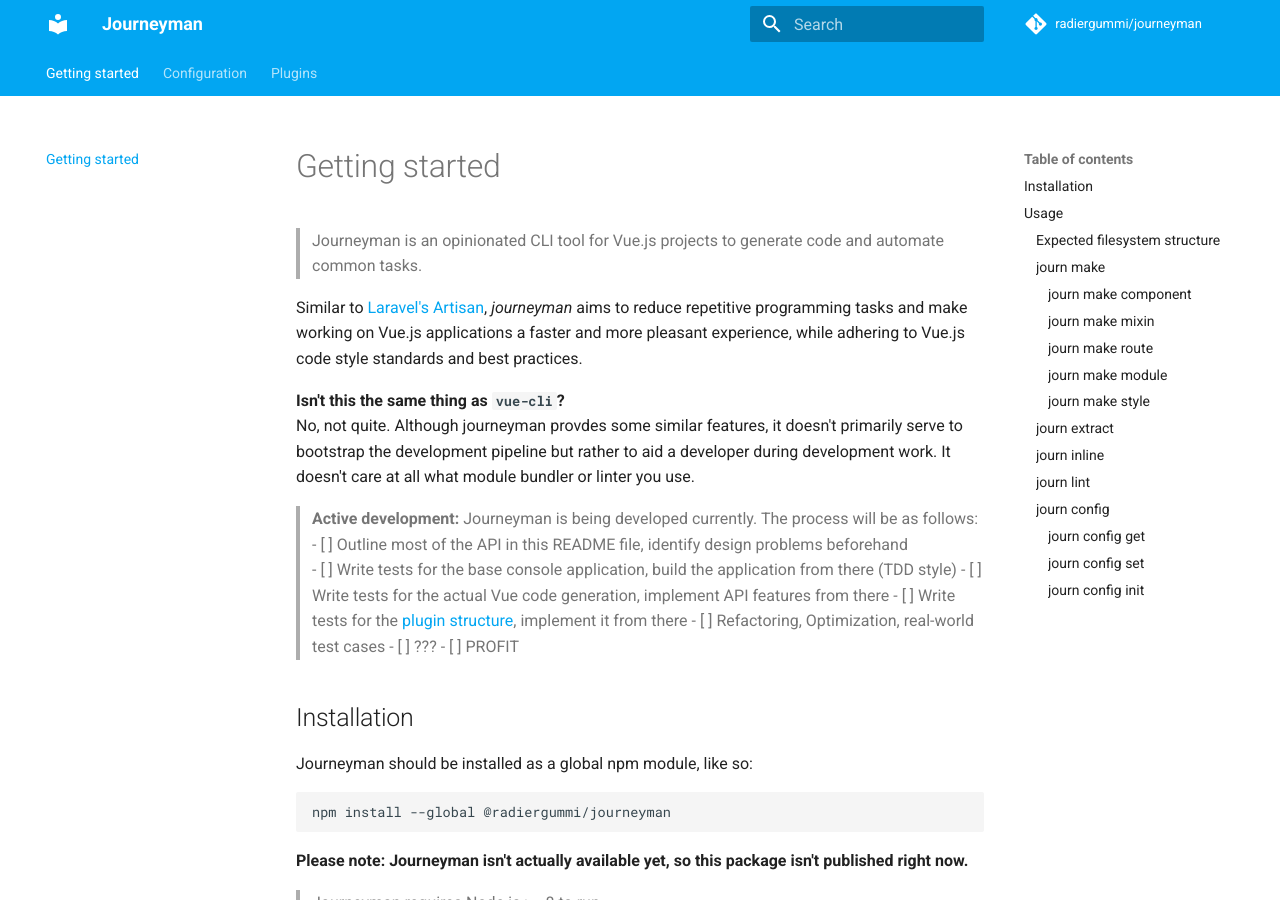
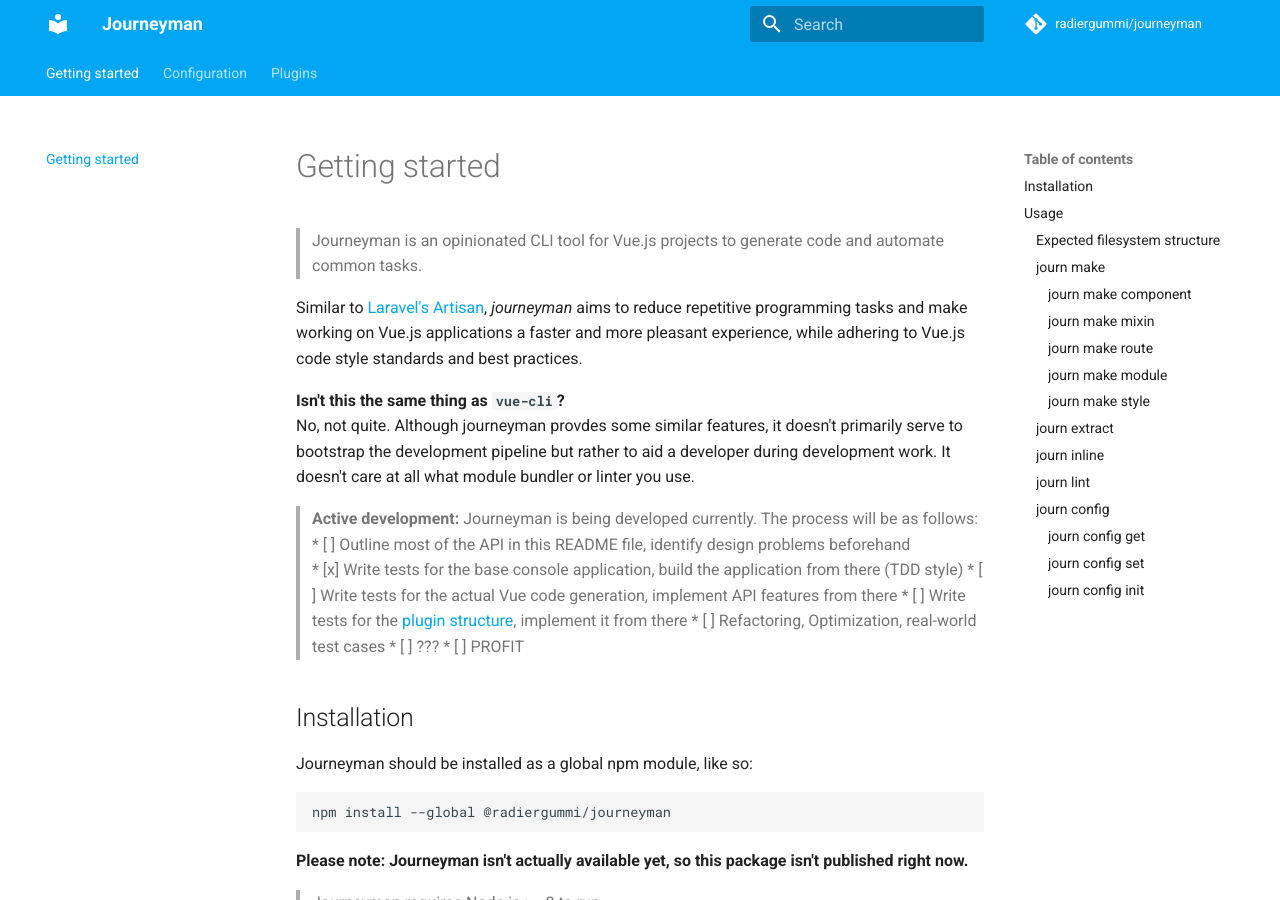
Before and after one commit to Radiergummi/journeyman, an MkDocs documentation site: the page built from docs/index.md, in a window 1280 px wide and 900 px high. Built offline with MkDocs 1.6.1 and Material for MkDocs 9.7.7, drawn with Linux system fonts in a browser that asks for light colours; comment, search, counter and statistics services are not loaded.

Commit message:
Updated checklist

```diff
--- a/docs/index.md
+++ b/docs/index.md
@@ -7,13 +7,13 @@
 No, not quite. Although journeyman provdes some similar features, it doesn't primarily serve to bootstrap the development pipeline but rather to aid a developer during development work. It doesn't care at all what module bundler or linter you use.
 
 > **Active development:** Journeyman is being developed currently. The process will be as follows:
-> - [ ] Outline most of the API in this README file, identify design problems beforehand
-> - [ ] Write tests for the base console application, build the application from there (TDD style)
-> - [ ] Write tests for the actual Vue code generation, implement API features from there
-> - [ ] Write tests for the [plugin structure](./plugins), implement it from there
-> - [ ] Refactoring, Optimization, real-world test cases
-> - [ ] ???
-> - [ ] PROFIT
+> * [ ] Outline most of the API in this README file, identify design problems beforehand
+> * [x] Write tests for the base console application, build the application from there (TDD style)
+> * [ ] Write tests for the actual Vue code generation, implement API features from there
+> * [ ] Write tests for the [plugin structure](./plugins), implement it from there
+> * [ ] Refactoring, Optimization, real-world test cases
+> * [ ] ???
+> * [ ] PROFIT
 
 ## Installation
 Journeyman should be installed as a global npm module, like so:
```
